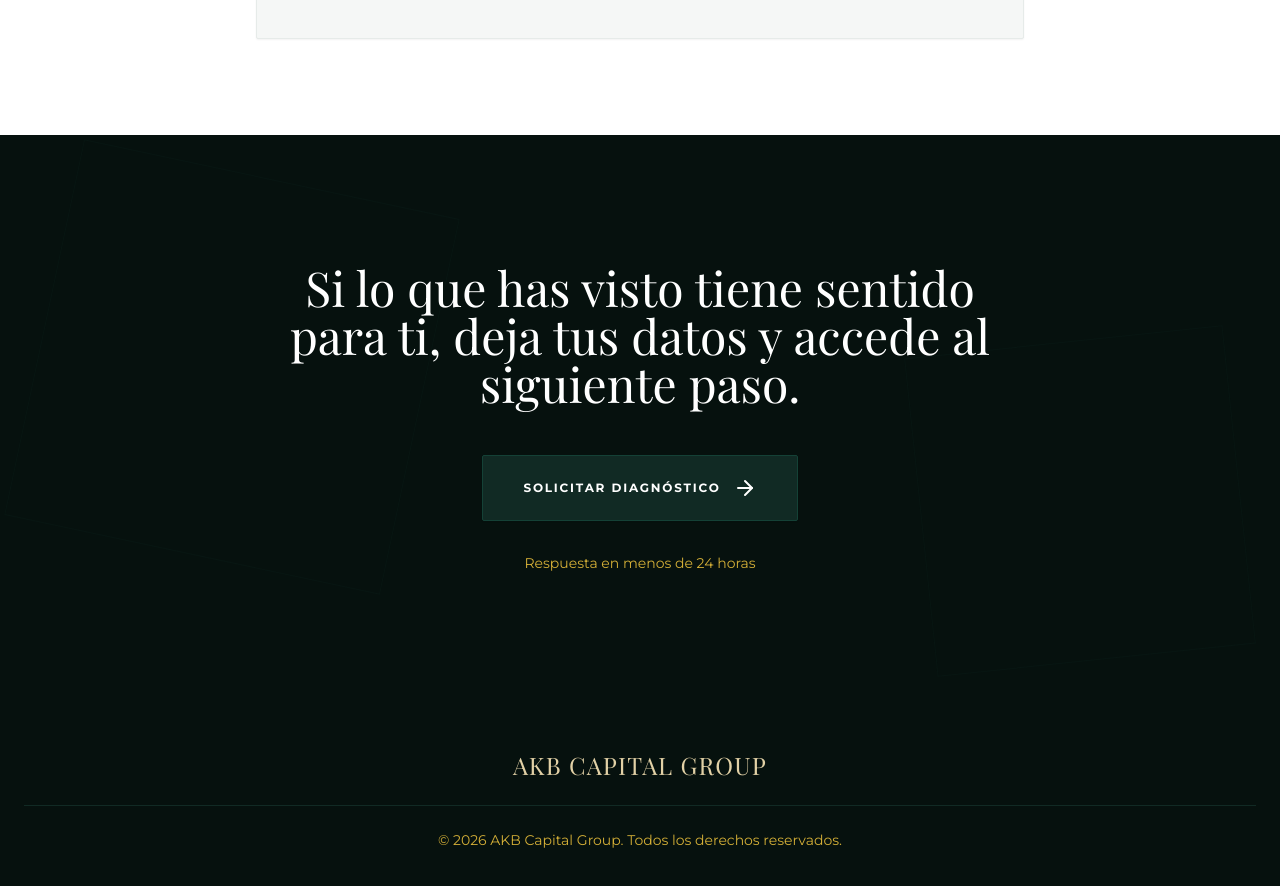
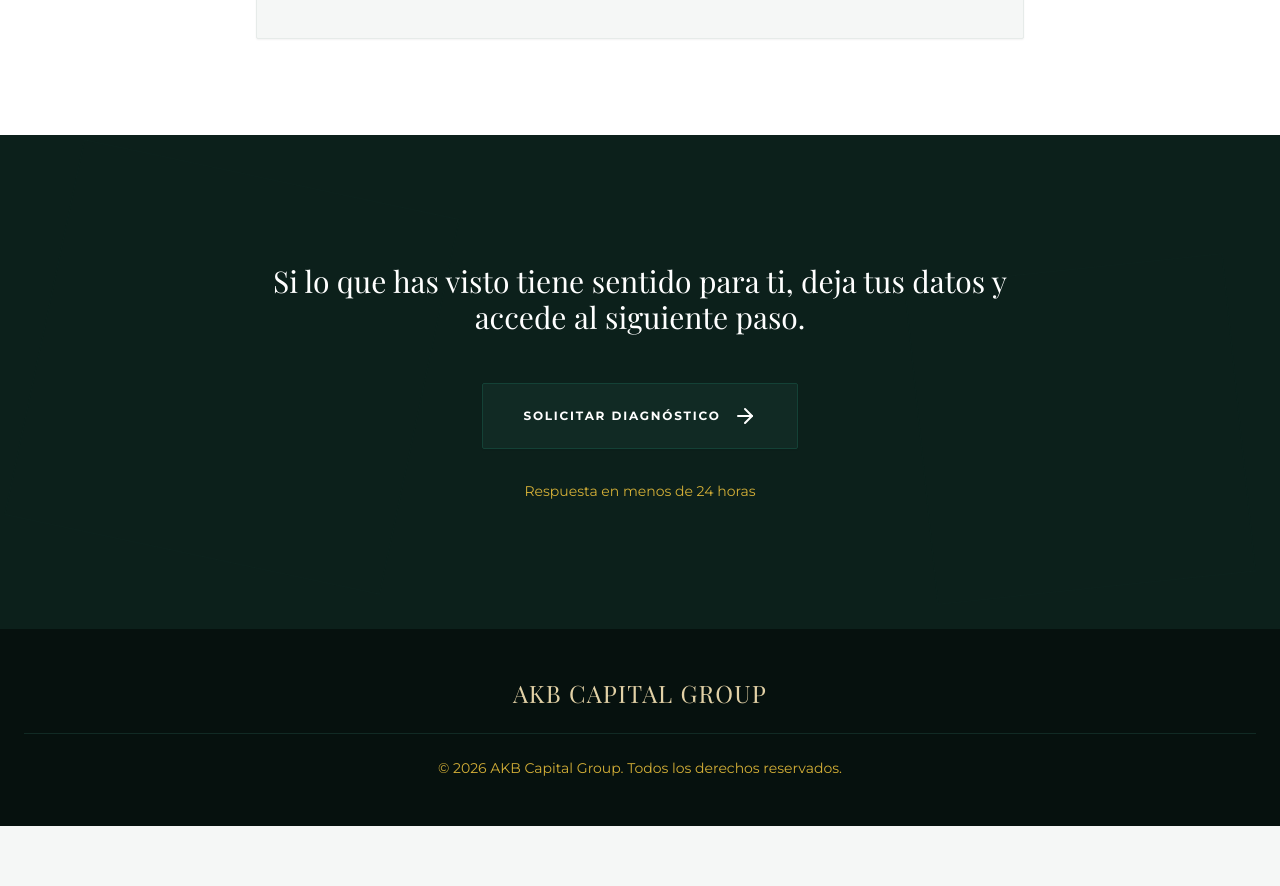
Before and after one commit to SASbot01/AKB, a React (Vite) app: page / in a window 1280 px wide. Shown: the part 3540-4426 px from the top of the page. After the commit the page ends 4366 px from the top, so only its background shows below. Built offline with nearby package versions, Linux system fonts and the light colour scheme.

Commit message:
Fix FinalCTA styling: match section color and reduce text size

```diff
--- a/components/FinalCTA.tsx
+++ b/components/FinalCTA.tsx
@@ -8,7 +8,7 @@ interface FinalCTAProps {
 
 export const FinalCTA: React.FC<FinalCTAProps> = ({ onOpenForm }) => {
     return (
-        <section className="relative py-32 bg-akb-900 overflow-hidden">
+        <section className="relative py-32 bg-akb-800 overflow-hidden">
             {/* Geometric Background */}
             <div className="absolute inset-0 z-0 pointer-events-none">
                 <div className="absolute top-10 left-10 w-96 h-96 border border-akb-700/20 transform rotate-12"></div>
@@ -17,7 +17,7 @@ export const FinalCTA: React.FC<FinalCTAProps> = ({ onOpenForm }) => {
 
             <div className="container mx-auto px-6 relative z-10">
                 <div className="max-w-3xl mx-auto text-center">
-                    <h2 className="text-4xl md:text-5xl font-serif text-white mb-6 leading-tight">
+                    <h2 className="text-2xl md:text-3xl font-serif text-white mb-6 leading-tight">
                         Si lo que has visto tiene sentido para ti, deja tus datos y accede al siguiente paso.
                     </h2>
 
```
